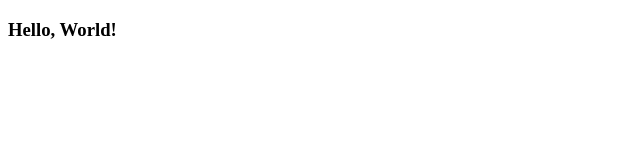
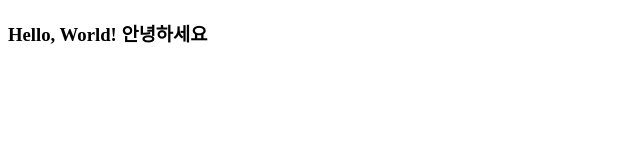
Before and after one commit to cho140217/cobi.github.io, a plain HTML site: page index.html in a window 1280 px wide. Shown: the whole page, without its empty margins (0-640 px from the left). Drawn offline with Linux system fonts and the light colour scheme.

Commit message:
initial commit

```diff
--- a/index.html
+++ b/index.html
@@ -6,6 +6,7 @@
     <body>
         <h3>
             Hello, World!
+            안녕하세요
         </h3>
     </body>
 </html>
```
